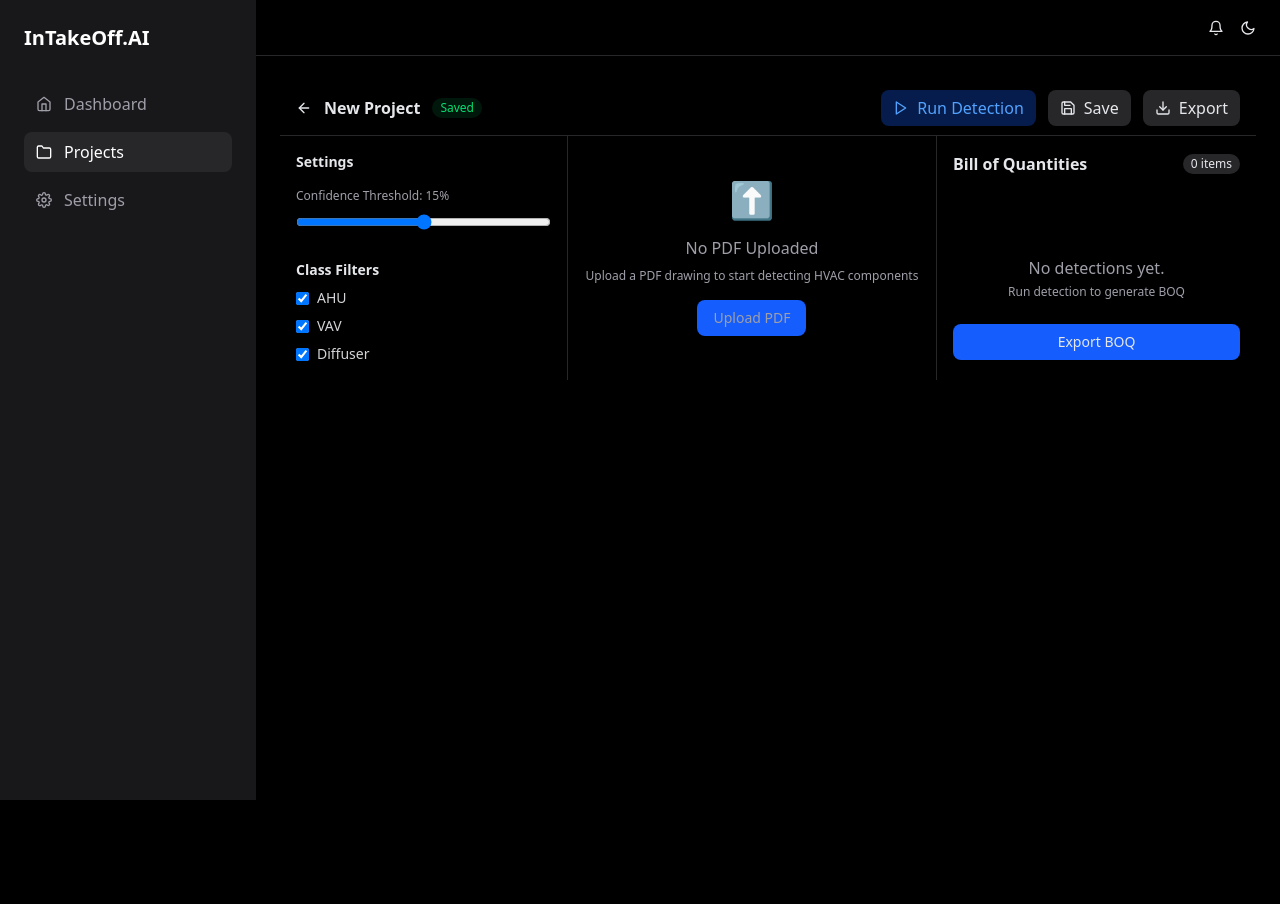
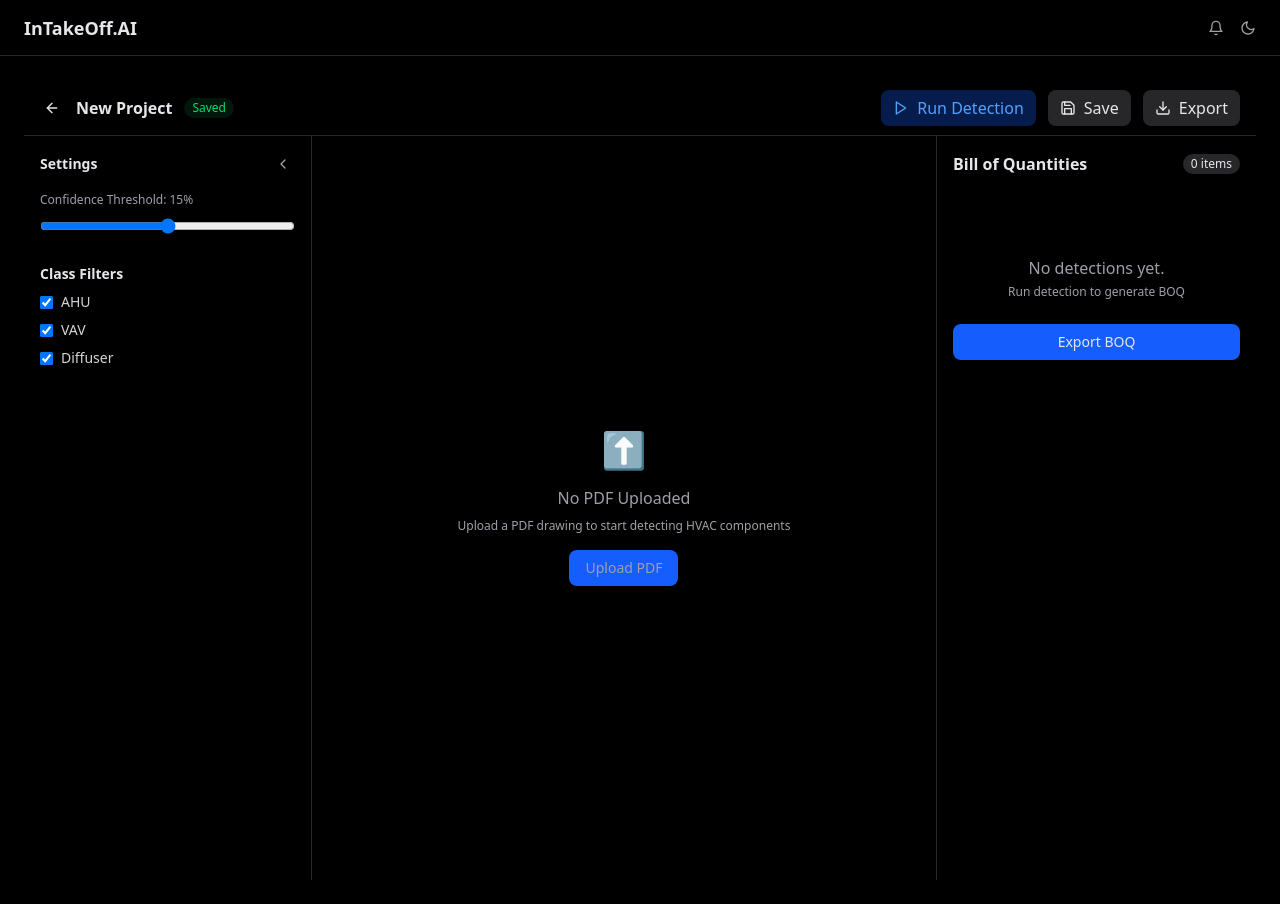
Before and after one commit to SakthisreeRaja/In-TakeOff_AI, a React (Vite) app in the folder Frontend/: page /projects/1 in a window 1280 px wide. Before the commit the page ends 800 px from the top, so only its background shows below. Built offline with nearby package versions, Linux system fonts and the light colour scheme.

Commit message:
Updated the UI adjustments related to editor page

```diff
--- a/Frontend/src/components/layout/Layout.jsx
+++ b/Frontend/src/components/layout/Layout.jsx
@@ -1,13 +1,37 @@
+import { useState } from "react"
+import { useLocation } from "react-router-dom"
 import Sidebar from "./Sidebar"
 import Topbar from "./Topbar"
 
 export default function Layout({ children }) {
+  const location = useLocation()
+
+  const isEditor =
+    location.pathname.startsWith("/projects/") &&
+    location.pathname !== "/projects"
+
+  const [sidebarOpen, setSidebarOpen] = useState(true)
+
+  const marginLeft = isEditor
+    ? "ml-0"
+    : sidebarOpen
+    ? "ml-64"
+    : "ml-16"
+
   return (
     <div className="min-h-screen bg-black">
-      <Sidebar />
-      <div className="ml-64 min-h-screen flex flex-col">
+      {!isEditor && (
+        <Sidebar
+          open={sidebarOpen}
+          onToggle={() => setSidebarOpen(v => !v)}
+        />
+      )}
+
+      <div
+        className={`min-h-screen flex flex-col transition-all duration-300 ${marginLeft}`}
+      >
         <Topbar />
-        <main className="flex-1 p-6">
+        <main className="flex-1 min-h-0 px-6 py-6">
           {children}
         </main>
       </div>
--- a/Frontend/src/components/layout/Sidebar.jsx
+++ b/Frontend/src/components/layout/Sidebar.jsx
@@ -1,28 +1,69 @@
 import { NavLink } from "react-router-dom"
-import { FiHome, FiFolder, FiSettings } from "react-icons/fi"
+import { FiHome, FiFolder, FiSettings, FiMenu } from "react-icons/fi"
 
-export default function Sidebar() {
+export default function Sidebar({ open, onToggle }) {
   return (
-    <aside className="fixed left-0 top-0 h-screen w-64 bg-zinc-900 text-white p-6">
-      <h1 className="text-xl font-semibold mb-8">InTakeOff.AI</h1>
-      <nav className="space-y-2">
-        <NavLink to="/" className={({ isActive }) =>
-          `flex items-center gap-3 px-3 py-2 rounded-lg ${isActive ? "bg-zinc-800" : "text-zinc-400"}`
-        }>
-          <FiHome />
-          Dashboard
+    <aside
+      className={`fixed left-0 top-0 h-screen bg-zinc-900 text-white transition-all duration-300 ${
+        open ? "w-64 px-4" : "w-16 px-2"
+      }`}
+    >
+      <div className="flex items-center h-14 mb-6">
+        {open ? (
+          <>
+            <img src="/logo.jpg" alt="InTakeOff.AI" className="w-8 h-8 mr-3" />
+            <button
+              onClick={onToggle}
+              className="ml-auto w-9 h-9 rounded-md flex items-center justify-center text-zinc-300 hover:text-white hover:bg-zinc-800 transition"
+            >
+              <FiMenu size={20} />
+            </button>
+          </>
+        ) : (
+          <button
+            onClick={onToggle}
+            className="mx-auto w-9 h-9 rounded-md flex items-center justify-center text-zinc-300 hover:text-white hover:bg-zinc-800 transition"
+          >
+            <FiMenu size={20} />
+          </button>
+        )}
+      </div>
+
+      <nav className="space-y-1">
+        <NavLink
+          to="/"
+          className={({ isActive }) =>
+            `flex items-center rounded-lg ${
+              open ? "gap-3 px-3 py-2" : "justify-center py-2"
+            } ${isActive ? "bg-zinc-800 text-white" : "text-zinc-400 hover:text-white"}`
+          }
+        >
+          <FiHome size={18} />
+          {open && <span>Dashboard</span>}
         </NavLink>
-        <NavLink to="/projects" className={({ isActive }) =>
-          `flex items-center gap-3 px-3 py-2 rounded-lg ${isActive ? "bg-zinc-800" : "text-zinc-400"}`
-        }>
-          <FiFolder />
-          Projects
+
+        <NavLink
+          to="/projects"
+          className={({ isActive }) =>
+            `flex items-center rounded-lg ${
+              open ? "gap-3 px-3 py-2" : "justify-center py-2"
+            } ${isActive ? "bg-zinc-800 text-white" : "text-zinc-400 hover:text-white"}`
+          }
+        >
+          <FiFolder size={18} />
+          {open && <span>Projects</span>}
         </NavLink>
-        <NavLink to="/settings" className={({ isActive }) =>
-          `flex items-center gap-3 px-3 py-2 rounded-lg ${isActive ? "bg-zinc-800" : "text-zinc-400"}`
-        }>
-          <FiSettings />
-          Settings
+
+        <NavLink
+          to="/settings"
+          className={({ isActive }) =>
+            `flex items-center rounded-lg ${
+              open ? "gap-3 px-3 py-2" : "justify-center py-2"
+            } ${isActive ? "bg-zinc-800 text-white" : "text-zinc-400 hover:text-white"}`
+          }
+        >
+          <FiSettings size={18} />
+          {open && <span>Settings</span>}
         </NavLink>
       </nav>
     </aside>
--- a/Frontend/src/components/layout/Topbar.jsx
+++ b/Frontend/src/components/layout/Topbar.jsx
@@ -1,12 +1,16 @@
 import { FiBell, FiMoon } from "react-icons/fi"
 
-function Topbar() {
+export default function Topbar() {
   return (
-    <div className="h-14 border-b border-zinc-800 flex items-center justify-end px-6 gap-4">
-      <FiBell className="cursor-pointer" />
-      <FiMoon className="cursor-pointer" />
+    <div className="h-14 border-b border-zinc-800 flex items-center justify-between px-6">
+      <h1 className="text-lg font-semibold">
+        InTakeOff.AI
+      </h1>
+
+      <div className="flex items-center gap-4 text-zinc-400">
+        <FiBell className="cursor-pointer hover:text-white" />
+        <FiMoon className="cursor-pointer hover:text-white" />
+      </div>
     </div>
   )
 }
-
-export default Topbar
--- a/Frontend/src/components/projects/ProjectsHeader.jsx
+++ b/Frontend/src/components/projects/ProjectsHeader.jsx
@@ -33,7 +33,7 @@ export default function ProjectsHeader({ search, setSearch, status, setStatus })
         </select>
 
         <button
-          onClick={() => navigate(`/projects/${Date.now()}`)}
+          onClick={() => navigate("/projects/new")}
           className="flex items-center gap-2 bg-sky-500 text-black px-4 py-2 rounded-lg text-sm font-medium"
         >
           <FiPlus />
--- a/Frontend/src/pages/ProjectEditor.jsx
+++ b/Frontend/src/pages/ProjectEditor.jsx
@@ -1,16 +1,70 @@
-import { FiArrowLeft, FiPlay, FiSave, FiDownload } from "react-icons/fi"
+import { useEffect, useState } from "react"
+import { useNavigate, useParams } from "react-router-dom"
+import { mockProjects } from "../data/mockProjects"
+import { FiArrowLeft, FiPlay, FiSave, FiDownload, FiChevronLeft, FiChevronRight } from "react-icons/fi"
 
 export default function ProjectEditor() {
+  const navigate = useNavigate()
+  const { id } = useParams()
+  const [projects, setProjects] = useState(() => {
+    try {
+      const s = localStorage.getItem("projects")
+      return s ? JSON.parse(s) : mockProjects
+    } catch {
+      return mockProjects
+    }
+  })
+  const [project, setProject] = useState(null)
+  const [leftOpen, setLeftOpen] = useState(true)
+
+  useEffect(() => {
+    if (id === "new") {
+      const newId = Date.now()
+      const newP = {
+        id: newId,
+        name: `New Project ${newId}`,
+        createdAt: new Date().toLocaleDateString("en-US", { month: "short", day: "numeric", year: "numeric" }),
+        count: 0,
+        status: "draft"
+      }
+      const updated = [newP, ...projects]
+      setProjects(updated)
+      try { localStorage.setItem("projects", JSON.stringify(updated)) } catch {}
+      navigate(`/projects/${newId}`, { replace: true })
+      return
+    }
+
+    const pid = Number(id)
+    const found = projects.find(p => p.id === pid) || null
+    setProject(found)
+    if (found) {
+      setLeftOpen(false)
+    } else {
+      setLeftOpen(true)
+    }
+  }, [id])
+
+  useEffect(() => {
+    try { localStorage.setItem("projects", JSON.stringify(projects)) } catch {}
+  }, [projects])
+
+  function toggleLeft() {
+    setLeftOpen(v => !v)
+  }
+
+  function goBack() {
+    navigate("/projects")
+  }
+
   return (
-    <div className="flex flex-col h-full">
-
+    <div className="flex flex-col h-full min-h-screen">
       <div className="h-14 border-b border-zinc-800 flex items-center justify-between px-4">
         <div className="flex items-center gap-3">
-          <FiArrowLeft className="cursor-pointer" />
-          <h2 className="font-semibold">New Project</h2>
-          <span className="text-xs text-green-400 bg-green-400/10 px-2 py-0.5 rounded-full">
-            Saved
-          </span>
+          <button onClick={goBack} className="p-1">
+            <FiArrowLeft />
+          </button>
+          <h2 className="font-semibold">{project ? project.name : "New Project"}</h2>
+          <span className="text-xs text-green-400 bg-green-400/10 px-2 py-0.5 rounded-full">Saved</span>
         </div>
 
         <div className="flex items-center gap-3">
@@ -32,65 +86,58 @@ export default function ProjectEditor() {
       </div>
 
       <div className="flex flex-1 min-h-0">
+        {leftOpen && (
+          <div className="w-72 border-r border-zinc-800 p-4 overflow-y-auto">
+            <div className="flex items-center justify-between mb-4">
+              <h3 className="text-sm font-semibold">Settings</h3>
+              <button onClick={toggleLeft} className="text-zinc-400 p-1">
+                <FiChevronLeft />
+              </button>
+            </div>
 
-        <div className="w-72 border-r border-zinc-800 p-4 overflow-y-auto">
-          <h3 className="text-sm font-semibold mb-4">Settings</h3>
+            <p className="text-xs text-zinc-400 mb-2">Confidence Threshold: 15%</p>
+            <input type="range" className="w-full" />
 
-          <p className="text-xs text-zinc-400 mb-2">
-            Confidence Threshold: 15%
-          </p>
-          <input type="range" className="w-full" />
+            <h4 className="text-sm font-semibold mt-6 mb-2">Class Filters</h4>
 
-          <h4 className="text-sm font-semibold mt-6 mb-2">
-            Class Filters
-          </h4>
+            <div className="space-y-2 text-sm text-zinc-300">
+              <label className="flex items-center gap-2"><input type="checkbox" defaultChecked /> AHU</label>
+              <label className="flex items-center gap-2"><input type="checkbox" defaultChecked /> VAV</label>
+              <label className="flex items-center gap-2"><input type="checkbox" defaultChecked /> Diffuser</label>
+            </div>
+          </div>
+        )}
 
-          <div className="space-y-2 text-sm text-zinc-300">
-            <label className="flex items-center gap-2">
-              <input type="checkbox" defaultChecked /> AHU
-            </label>
-            <label className="flex items-center gap-2">
-              <input type="checkbox" defaultChecked /> VAV
-            </label>
-            <label className="flex items-center gap-2">
-              <input type="checkbox" defaultChecked /> Diffuser
-            </label>
+        {!leftOpen && (
+          <div className="w-6 flex items-center">
+            <button onClick={toggleLeft} className="rotate-0 p-1 text-zinc-400">
+              <FiChevronRight />
+            </button>
           </div>
-        </div>
+        )}
 
-        <div className="flex-1 flex items-center justify-center">
+        <div className="flex-1 flex items-center justify-center min-h-0">
           <div className="text-center text-zinc-400">
             <div className="text-4xl mb-4">⬆️</div>
             <p className="mb-2">No PDF Uploaded</p>
-            <p className="text-xs mb-4">
-              Upload a PDF drawing to start detecting HVAC components
-            </p>
-            <button className="bg-blue-600 px-4 py-2 rounded-lg text-sm">
-              Upload PDF
-            </button>
+            <p className="text-xs mb-4">Upload a PDF drawing to start detecting HVAC components</p>
+            <button className="bg-blue-600 px-4 py-2 rounded-lg text-sm">Upload PDF</button>
           </div>
         </div>
 
         <div className="w-80 border-l border-zinc-800 p-4">
           <div className="flex items-center justify-between mb-4">
             <h3 className="font-semibold">Bill of Quantities</h3>
-            <span className="text-xs bg-zinc-800 px-2 py-0.5 rounded-full">
-              0 items
-            </span>
+            <span className="text-xs bg-zinc-800 px-2 py-0.5 rounded-full">0 items</span>
           </div>
 
           <div className="text-center text-zinc-400 mt-20">
             <p>No detections yet.</p>
-            <p className="text-xs mt-1">
-              Run detection to generate BOQ
-            </p>
+            <p className="text-xs mt-1">Run detection to generate BOQ</p>
           </div>
 
-          <button className="w-full mt-6 bg-blue-600 py-2 rounded-lg text-sm">
-            Export BOQ
-          </button>
+          <button className="w-full mt-6 bg-blue-600 py-2 rounded-lg text-sm">Export BOQ</button>
         </div>
-
       </div>
     </div>
   )
--- a/Frontend/src/pages/Projects.jsx
+++ b/Frontend/src/pages/Projects.jsx
@@ -1,41 +1,41 @@
-import { useState } from "react"
+import { useState, useEffect } from "react"
+import { useNavigate } from "react-router-dom"
 import { mockProjects } from "../data/mockProjects"
 import ProjectsHeader from "../components/projects/ProjectsHeader"
 import ProjectsGrid from "../components/projects/ProjectsGrid"
 
 export default function Projects() {
+  const navigate = useNavigate()
   const [search, setSearch] = useState("")
   const [status, setStatus] = useState("all")
-  const [projects, setProjects] = useState(mockProjects)
-  const [toast, setToast] = useState("")
+  const [projects, setProjects] = useState(() => {
+    try {
+      const s = localStorage.getItem("projects")
+      return s ? JSON.parse(s) : mockProjects
+    } catch {
+      return mockProjects
+    }
+  })
+
+  useEffect(() => {
+    try {
+      localStorage.setItem("projects", JSON.stringify(projects))
+    } catch {}
+  }, [projects])
+
+  function handleOpen(project) {
+    navigate(`/projects/${project.id}`)
+  }
 
   const filtered = projects.filter(p =>
     p.name.toLowerCase().includes(search.toLowerCase()) &&
     (status === "all" || p.status === status)
   )
 
-  function handleNew() {
-    const id = Math.max(...projects.map(p => p.id)) + 1
-    const newP = { id, name: `New Project ${id}`, createdAt: "Jan 16, 2026", count: 0, status: "draft" }
-    setProjects([newP, ...projects])
-    setToast("Project created")
-    setTimeout(() => setToast(""), 2500)
-  }
-
-  function handleOpen(project) {
-    setToast(`Opened ${project.name}`)
-    setTimeout(() => setToast(""), 2000)
-  }
-
   return (
     <div>
-      <ProjectsHeader search={search} setSearch={setSearch} status={status} setStatus={setStatus} onNew={handleNew} />
+      <ProjectsHeader search={search} setSearch={setSearch} status={status} setStatus={setStatus} />
       <ProjectsGrid projects={filtered} onOpen={handleOpen} />
-      {toast && (
-        <div className="fixed right-6 bottom-6 bg-zinc-800 text-white px-4 py-2 rounded-lg shadow">
-          {toast}
-        </div>
-      )}
     </div>
   )
 }
```
